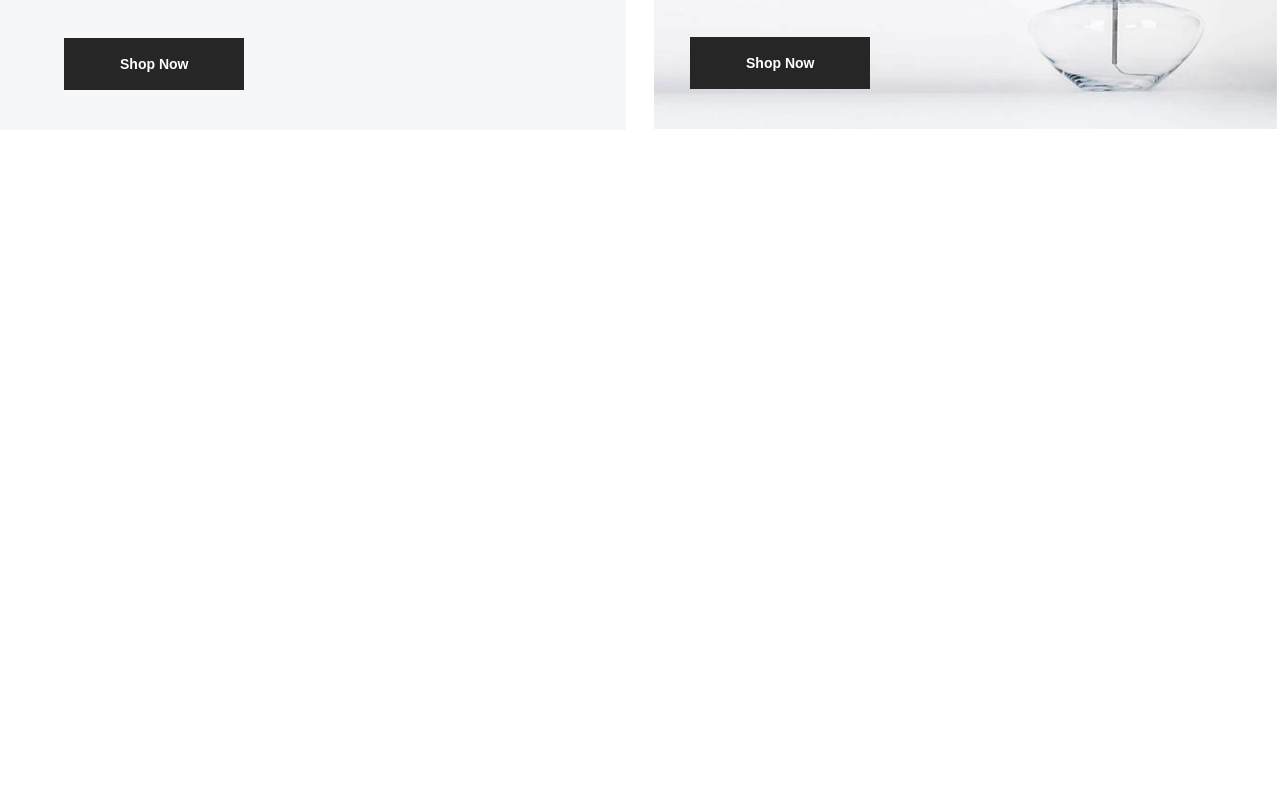
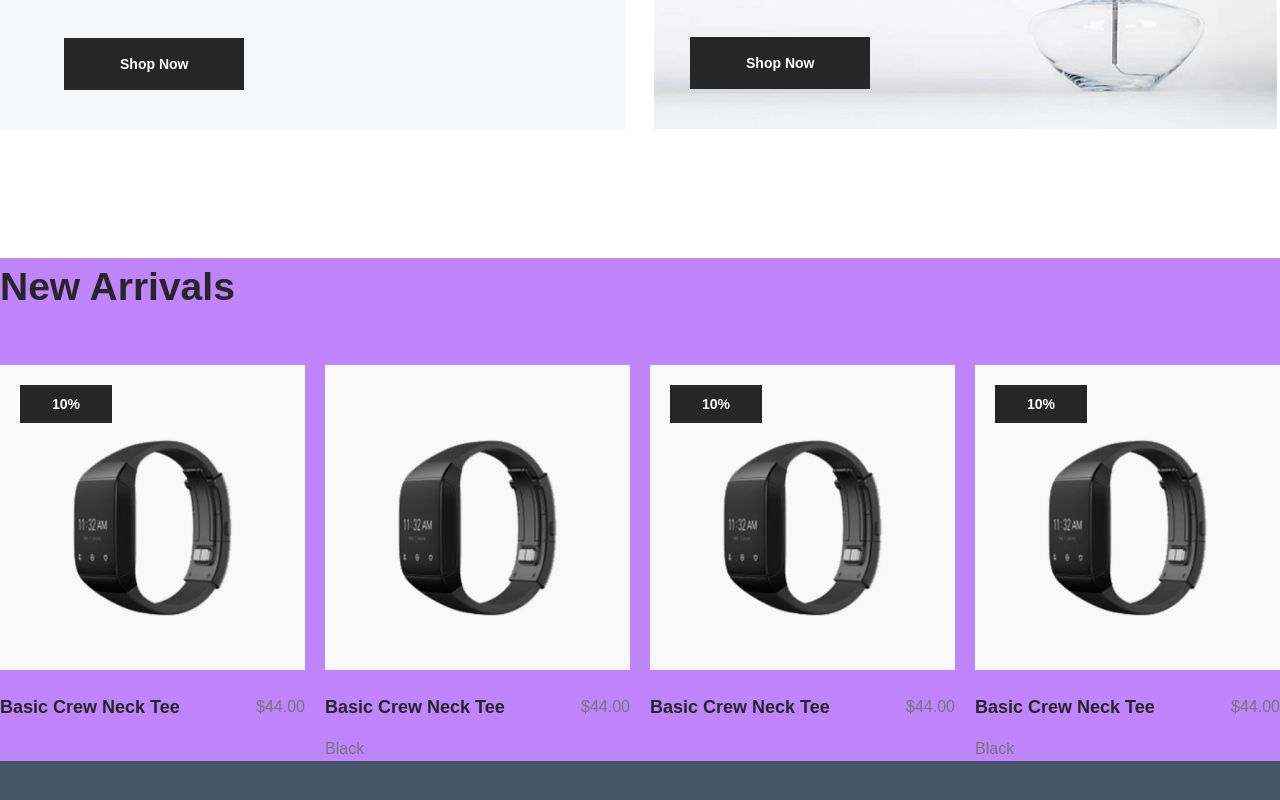
Before and after one commit to yasinn-arafat/Orebi, a React (Vite) app: page / in a window 1280 px wide. Shown: the part 1346-2146 px from the top of the page. Before the commit the page ends 1604 px from the top, so only its background shows below. Built offline with nearby package versions, Linux system fonts and the light colour scheme.

Commit message:
New Arrival Part Complete

```diff
--- /dev/null
+++ b/Data/Data.js
@@ -0,0 +1,30 @@
+export const ProductData = [
+  {
+    id: 1,
+    title: "Basic Crew Neck Tee",
+    price: "$44.00",
+    color: false,
+    badge: true,
+  },
+  {
+    id: 2,
+    title: "Basic Crew Neck Tee",
+    price: "$56.50",
+    color: true,
+    badge: false,
+  },
+  {
+    id: 3,
+    title: "Basic Crew Neck Tee",
+    price: "$20.30",
+    color: false,
+    badge: true,
+  },
+  {
+    id: 3,
+    title: "Basic Crew Neck Tee",
+    price: "$37.50",
+    color: true,
+    badge: true,
+  },
+];
--- /dev/null
+++ b/src/Component/CommonComponent/Product.jsx
@@ -0,0 +1,75 @@
+import React from "react";
+import NeckImg from "../../assets/Image1.png";
+import WatchImg from "../../assets/Image2.png";
+import BasketImg from "../../assets/Image3.png";
+import RabitImg from "../../assets/Image4.png";
+import Flex from "../CommonComponent/Flex";
+import { FaHeart, FaShoppingCart } from "react-icons/fa";
+import { FaArrowsRotate } from "react-icons/fa6";
+
+const Product = ({ colorVarient, badge }) => {
+  return (
+    <>
+      <div>
+        <div className="w-[305px] h-[396px]">
+          <div className="relative overflow-hidden group">
+            <div className="absolute top-5 left-5">{badge}</div>
+            <picture>
+              <img src={WatchImg} alt={NeckImg} />
+            </picture>
+
+            {/* -------- Overlay ------ */}
+
+            <div className=" px-7 py-6 flex flex-col gap-y-2 absolute left-0 bottom-[-42%] group-hover:bottom-0 opacity-0 group-hover:opacity-100 ease-linear duration-200 w-full bg-main-bg-color">
+              <div className="cursor-pointer">
+                <Flex className={"gap-x-4 justify-end"}>
+                  <h5 className="menu_list text-base">Add to List</h5>
+                  <span>
+                    <FaHeart />
+                  </span>
+                </Flex>
+              </div>
+              <div className="cursor-pointer">
+                <Flex className={"gap-x-4 justify-end"}>
+                  <h5 className="menu_list text-base">Compare</h5>
+                  <span>
+                    <FaArrowsRotate />
+                  </span>
+                </Flex>
+              </div>
+              <div className="cursor-pointer">
+                <Flex className={"gap-x-4 justify-end"}>
+                  <h5 className="menu_list text-base">Add to Cart</h5>
+                  <span>
+                    <FaShoppingCart />
+                  </span>
+                </Flex>
+              </div>
+            </div>
+
+            {/* -------- Overlay ------ */}
+          </div>
+          <div className="pt-6">
+            <Flex className={"justify-between"}>
+              <h4 className="text-main-font-color text-[18px] font-DMsans font-bold">
+                Basic Crew Neck Tee
+              </h4>
+              <p className="text-tertiary-font-color text-base font-DMsans font-normal">
+                $44.00
+              </p>
+            </Flex>
+          </div>
+          <div className="mt-4">
+            {colorVarient && (
+              <span className="text-tertiary-font-color text-base font-DMsans font-normal">
+                Black
+              </span>
+            )}
+          </div>
+        </div>
+      </div>
+    </>
+  );
+};
+
+export default Product;
--- /dev/null
+++ b/src/Component/HomeComponent/NewArival/NewArival.jsx
@@ -0,0 +1,43 @@
+import React, { useState } from "react";
+import Product from "../../CommonComponent/Product";
+import Flex from "../../CommonComponent/Flex";
+import Button from "../../CommonComponent/Button";
+import { ProductData } from "/Data/Data.js";
+
+const NewArival = () => {
+  const [AllProductData, setAllProductData] = useState(ProductData);
+
+  return (
+    <>
+      <div className="pb-28 bg-slate-600">
+        <div className="container bg-purple-400">
+          <h3 className="text-[39px] text-main-font-color font-DMsans font-bold pb-12">
+            New Arrivals
+          </h3>
+
+          <Flex className={"justify-between"}>
+            {AllProductData?.map((item) => (
+              <div key={item.id}>
+                <Product
+                  colorVarient={item.color === true ? true : false}
+                  badge={
+                    item.badge == true ? (
+                      <Button
+                        className={
+                          "py-[9px] px-8 bg-main-font-color text-main-bg-color text-sm font-DMsans font-bold"
+                        }
+                        title={"10%"}
+                      />
+                    ) : null
+                  }
+                />
+              </div>
+            ))}
+          </Flex>
+        </div>
+      </div>
+    </>
+  );
+};
+
+export default NewArival;
--- a/src/Pages/Home/Home.jsx
+++ b/src/Pages/Home/Home.jsx
@@ -4,6 +4,7 @@ import MenuBar from "../../Component/HomeComponent/MenuBar/MenuBar";
 import Banner from "../../Component/HomeComponent/Banner/Banner";
 import Shipping from "../../Component/HomeComponent/Shipping/Shipping";
 import SaleInfo from "../../Component/HomeComponent/SaleInfo/SaleInfo";
+import NewArival from "../../Component/HomeComponent/NewArival/NewArival";
 
 const Home = () => {
   return (
@@ -13,6 +14,7 @@ const Home = () => {
       <Banner />
       <Shipping />
       <SaleInfo />
+      <NewArival />
     </>
   );
 };
```
